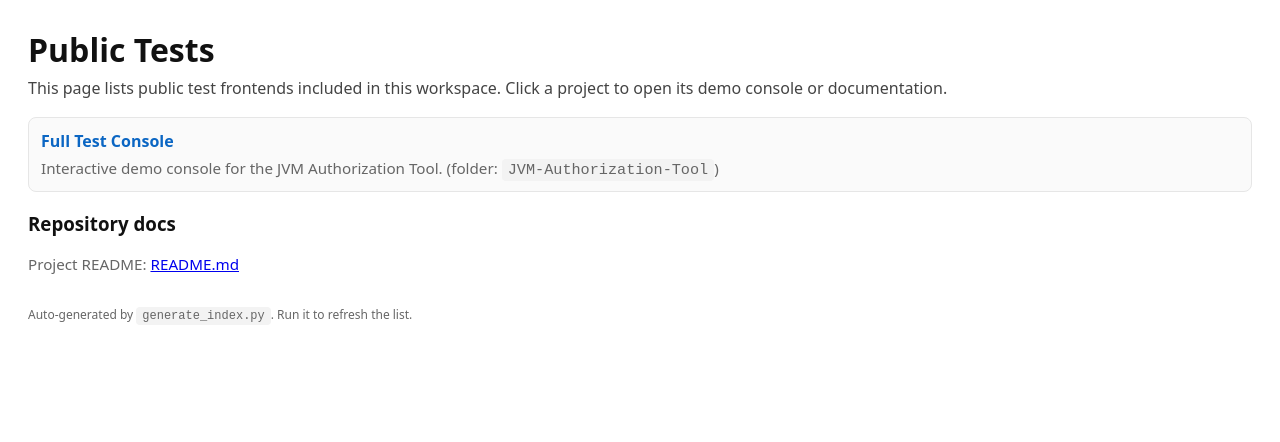
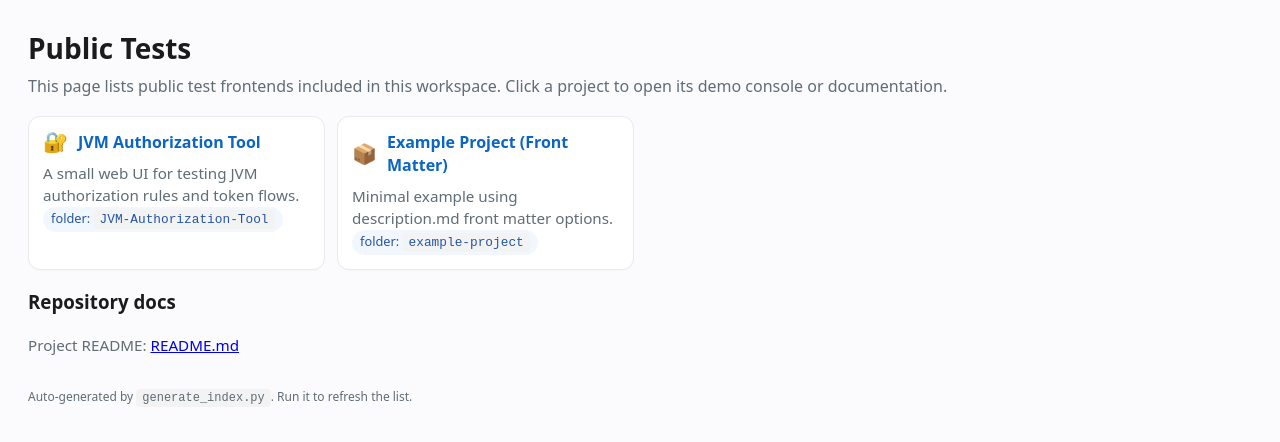
Before and after one commit to JenteVM/Public-Tests, a plain HTML site: page index.html in a window 1280 px wide. Drawn offline with Linux system fonts and the light colour scheme.

Commit message:
Remove demo console description and update demo login DB id; add favicon and enhance example project structure

```diff
--- a/JVM-Authorization-Tool/index.html
+++ b/JVM-Authorization-Tool/index.html
@@ -12,6 +12,7 @@
   <meta http-equiv="Cache-Control" content="no-store, no-cache, must-revalidate"/>
   <meta http-equiv="Pragma" content="no-cache"/>
   <meta http-equiv="Expires" content="0"/>
+  <link rel="icon" href="../favicon.svg" type="image/svg+xml" />
   <style>
     body {
       font-family: Arial, sans-serif;
@@ -228,7 +229,7 @@
   <!-- Authentication form (always displayed before login) -->
   <div id="authForm" data-form="auth">
     <h3>User Authentication</h3>
-    <div id="demoLoginNote" class="meta-line">Demo login: <strong>Username:</strong> <code>DemoUser101</code> &nbsp; (<strong>Email:</strong> <code>DemoEmail@jvm.place</code>) &nbsp; <strong>Password:</strong> <code>1234</code> &nbsp; <strong>DB id:</strong> <code>Y4L_-KPk_ho</code></div>
+    <div id="demoLoginNote" class="meta-line">Demo login: <strong>Username:</strong> <code>DemoUser101</code> &nbsp; (<strong>Email:</strong> <code>DemoEmail@jvm.place</code>) &nbsp; <strong>Password:</strong> <code>1234</code> &nbsp; <strong>DB id:</strong> <code>-</code></div>
     <label>Target Database ID:</label>
   <input id="authDbIdUsers" type="text" required>
 
--- a/index.html
+++ b/index.html
@@ -3,19 +3,69 @@
 <head>
   <meta charset="utf-8" />
   <meta name="viewport" content="width=device-width,initial-scale=1" />
+  <meta name="theme-color" content="#0b66c3" />
+  <link rel="icon" href="./favicon.svg" type="image/svg+xml" />
   <title>Public Tests</title>
   <style>
-    body { font-family: system-ui, -apple-system, Segoe UI, Roboto, "Helvetica Neue", Arial; margin: 28px; color:#111 }
+    :root {
+      --bg: #0a0a0a;
+      --fg: #111;
+      --text: #1b1b1b;
+      --muted: #606c76;
+      --card: #fff;
+      --border: #e9e9ef;
+      --link: #0b66c3;
+      --link-hover: #094f98;
+      --chip: #f2f7ff;
+    }
+    * { box-sizing: border-box }
+    body {
+      font-family: system-ui, -apple-system, Segoe UI, Roboto, "Helvetica Neue", Arial, "Noto Color Emoji";
+      margin: 28px;
+      color: var(--text);
+      background: #fbfbfd;
+      line-height: 1.45;
+    }
     header { margin-bottom: 18px }
-    h1 { margin: 0 0 6px 0 }
-    p.lead { margin: 0 0 18px 0; color:#444 }
-    ul.tests { list-style: none; padding:0; margin:0 }
-    ul.tests li { margin: 10px 0; padding: 12px; border: 1px solid #e6e6e6; border-radius:8px; background:#fafafa }
-    a.project { font-weight:600; color:#0b66c3; text-decoration:none }
-    a.project:hover { text-decoration:underline }
-    .meta { color:#666; font-size:0.95rem; margin-top:6px }
-    footer { margin-top:30px; color:#666; font-size:0.9rem }
+    h1 { margin: 0 0 6px 0; font-size: 1.75rem }
+    p.lead { margin: 0 0 18px 0; color: var(--muted) }
+    .grid {
+      display: grid;
+      grid-template-columns: repeat(auto-fill, minmax(280px, 1fr));
+      gap: 12px;
+      padding: 0;
+      list-style: none;
+      margin: 0;
+    }
+    .card {
+      display: flex;
+      flex-direction: column;
+      gap: 8px;
+      padding: 14px 14px;
+      border: 1px solid var(--border);
+      border-radius: 12px;
+      background: var(--card);
+      box-shadow: 0 1px 0 rgba(0,0,0,0.02);
+    }
+    .title-row {
+      display: flex;
+      align-items: center;
+      gap: 10px;
+    }
+    .emoji {
+      font-size: 1.25rem;
+      line-height: 1;
+    }
+    a.project {
+      font-weight: 600;
+      color: var(--link);
+      text-decoration: none;
+    }
+    a.project:hover { color: var(--link-hover); text-decoration: underline }
+    .meta { color: var(--muted); font-size: 0.95rem }
+    footer { margin-top: 30px; color: var(--muted); font-size: 0.9rem }
     code { background:#f3f3f3; padding:2px 6px; border-radius:4px }
+    .chip { display:inline-block; padding:2px 8px; border-radius:999px; background:var(--chip); color:#2455a6; font-size:0.8rem }
   </style>
 </head>
 <body>
@@ -25,12 +75,20 @@
   </header>
 
   <main>
-    <ul class="tests">
-      <li>
-        <div>
-          <a class="project" href="JVM-Authorization-Tool/index.html" target="_blank" rel="noopener">Full Test Console</a>
+    <ul class="grid">
+      <li class="card">
+        <div class="title-row">
+          <span class="emoji" aria-hidden="true">🔐</span>
+          <a class="project" href="JVM-Authorization-Tool/index.html" target="_blank" rel="noopener">JVM Authorization Tool</a>
         </div>
-        <div class="meta">Interactive demo console for the JVM Authorization Tool. (folder: <code>JVM-Authorization-Tool</code>)</div>
+        <div class="meta">A small web UI for testing JVM authorization rules and token flows. <span class="chip">folder: <code>JVM-Authorization-Tool</code></span></div>
+      </li>
+      <li class="card">
+        <div class="title-row">
+          <span class="emoji" aria-hidden="true">📦</span>
+          <a class="project" href="example-project/index.html" target="_blank" rel="noopener">Example Project (Front Matter)</a>
+        </div>
+        <div class="meta">Minimal example using description.md front matter options. <span class="chip">folder: <code>example-project</code></span></div>
       </li>
 
     </ul>
```
Also changed, not shown: example-project/index.html (added, +16 -0 lines), JVM-Authorization-Tool/description.txt (deleted), favicon.svg (added), 2 other files.
